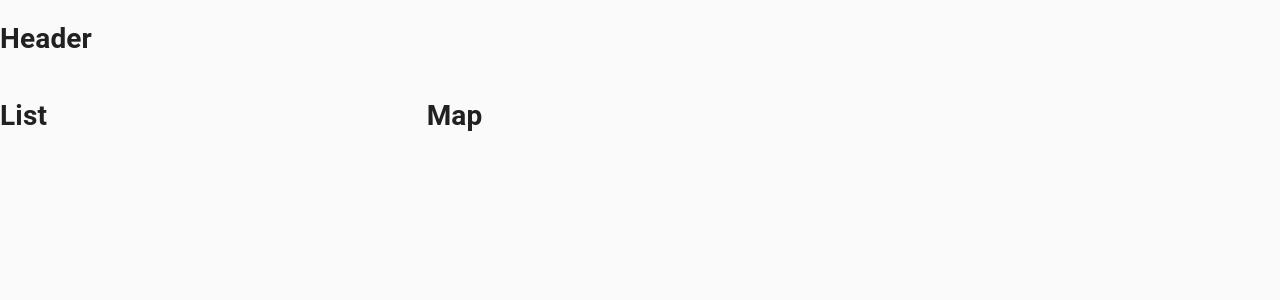
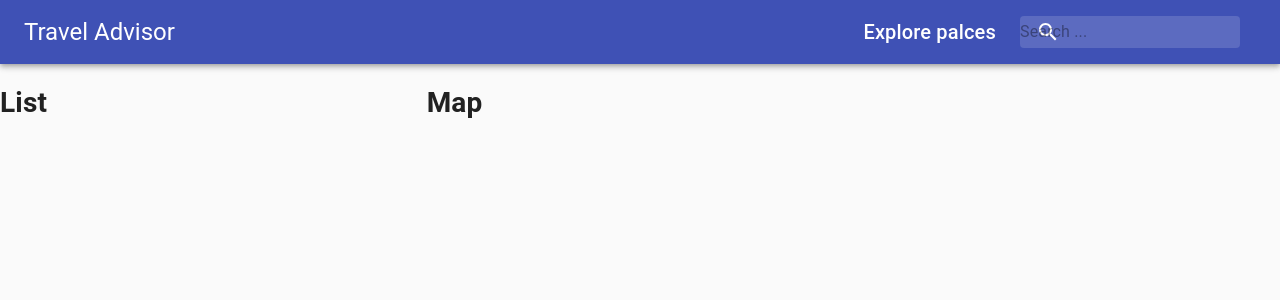
Before and after one commit to KristinaChausheva/travel-advisor, a React (Create React App) app: page / in a window 1280 px wide. Shown: the top 300 px of the page. Built offline with nearby package versions, Linux system fonts and the light colour scheme.

Commit message:
implementing header component

```diff
--- a/src/components/Header/Header.jsx
+++ b/src/components/Header/Header.jsx
@@ -1,9 +1,39 @@
 import React from "react"
 
+import { Autocomplete } from "@react-google-maps/api"
+import { AppBar, Toolbar, Typography, InputBase, Box } from "@material-ui/core"
+import SearchIcon from "@material-ui/icons/Search"
+
+import useStyles from "./styles"
+
 export default function Header() {
+  const classes = useStyles()
   return (
-    <div>
-      <h1>Header</h1>
-    </div>
+    <AppBar position="static">
+      <Toolbar className={classes.toolbar}>
+        <Typography variant="h5" className={classes.title}>
+          Travel Advisor
+        </Typography>
+        <Box display="flex">
+          <Typography variant="h6" className={classes.title}>
+            Explore palces
+          </Typography>
+          {/* <Autocomplete> */}
+          <div className={classes.search}>
+            <div className={classes.searchIcon}>
+              <SearchIcon />
+            </div>
+            <InputBase
+              placeholder="Search ..."
+              className={{
+                root: classes.inputRoot,
+                input: classes.inputInput,
+              }}
+            />
+          </div>
+          {/* </Autocomplete> */}
+        </Box>
+      </Toolbar>
+    </AppBar>
   )
 }
--- /dev/null
+++ b/src/components/Header/styles.js
@@ -0,0 +1,46 @@
+import { alpha, makeStyles } from "@material-ui/core/styles"
+
+export default makeStyles((theme) => ({
+  tittle: {
+    display: "none",
+    [theme.breakpoints.up("sm")]: {
+      display: "block",
+    },
+  },
+  search: {
+    position: "relative",
+    borderRadius: theme.shape.borderRadius,
+    backgroundColor: alpha(theme.palette.common.white, 0.15),
+    "&:hover": { backgroundColor: alpha(theme.palette.common.white, 0.25) },
+    marginRight: theme.spacing(2),
+    marginLeft: 0,
+    width: "100%",
+    [theme.breakpoints.up("sm")]: {
+      marginLeft: theme.spacing(3),
+      width: "auto",
+    },
+  },
+  searchIcon: {
+    padding: theme.spacing(0, 2),
+    height: "100%",
+    position: "absolute",
+    pointerEvents: "none",
+    display: "flex",
+    alignItems: "center",
+    justifyContent: "center",
+  },
+  inputRoot: {
+    color: "inherit",
+  },
+  inputInput: {
+    padding: theme.spacing(1, 1, 1, 0),
+    paddingLeft: `calc(1em + ${theme.spacing(4)}px)`,
+    transition: theme.transitions.create("width"),
+    width: "100%",
+    [theme.breakpoints.up("md")]: { width: "20ch" },
+  },
+  toolbar: {
+    display: "flex",
+    justifyContent: "space-between",
+  },
+}))
```
Also changed, not shown: src/components/Header/style.js (deleted).
